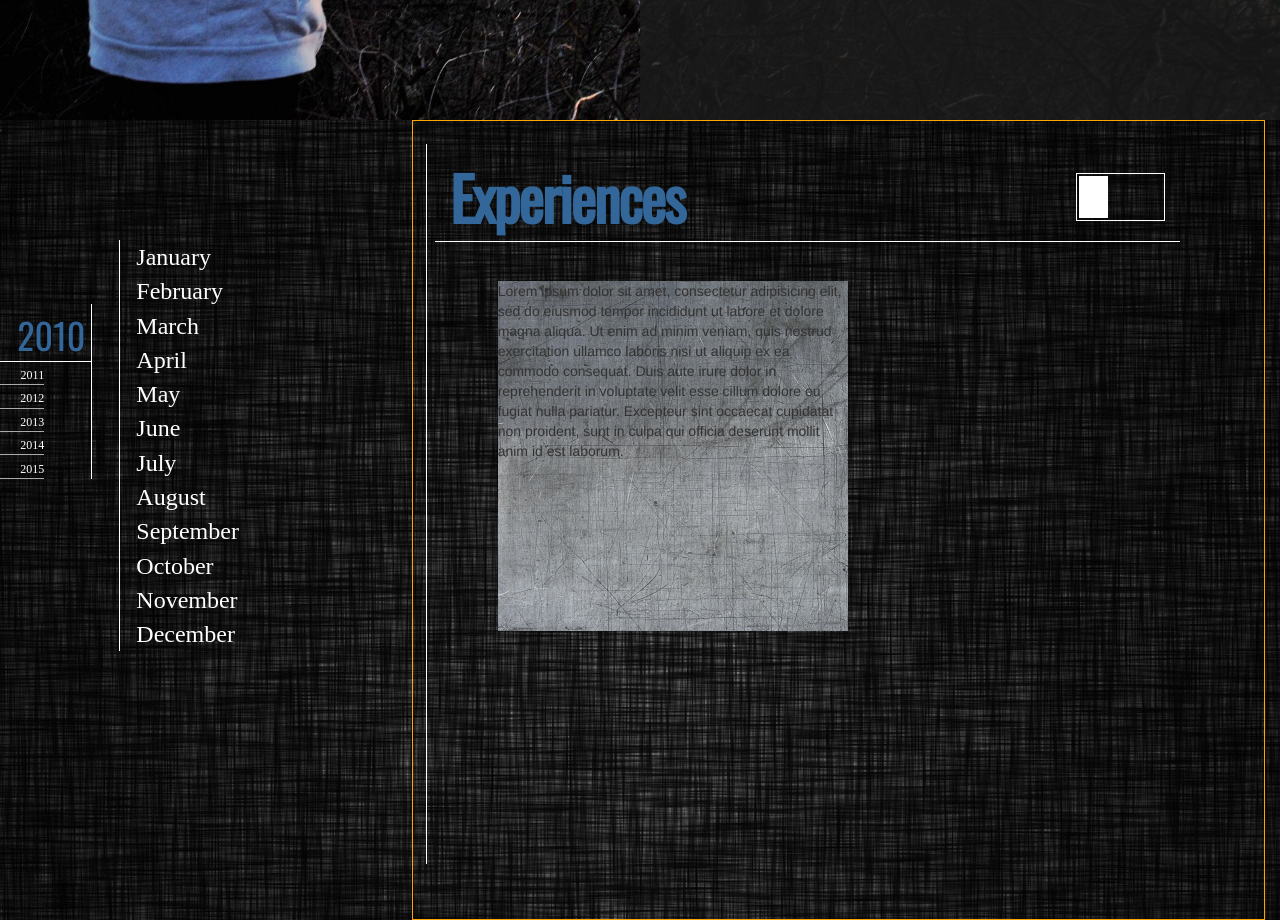
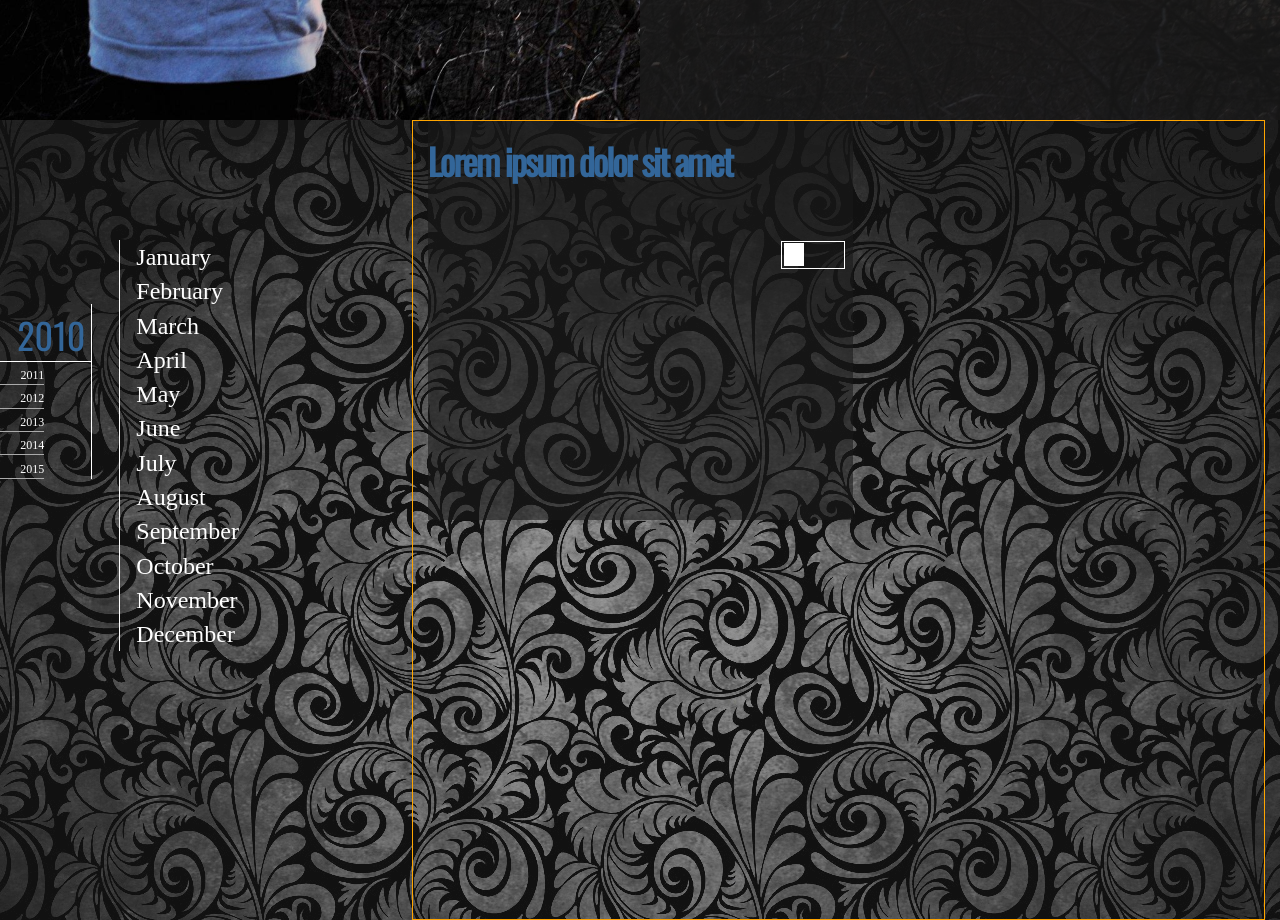
Before and after one commit to isaachibou/isaachibou.github.io, a plain HTML site: page index.html in a window 1280 px wide. Shown: the part 1480-2400 px from the top of the page. Drawn offline with nearby package versions, Linux system fonts and the light colour scheme; a web font is replaced by a local one.

Commit message:
Real Cube

```diff
--- a/css/Elegance.css
+++ b/css/Elegance.css
@@ -164,7 +164,7 @@ nav a:hover { color: #336699; text-decoration: none;}
 
 
 
-#HeroTimeline { position: relative; padding: 0; margin: 0; width: 100vw; max-width: 100%; height: 100vh; background: url('../images/jpg/textures/blackfabric.jpg') center 0 no-repeat fixed; /* background-size: cover;*/  }
+#HeroTimeline { position: relative; padding: 0; margin: 0; width: 100vw; max-width: 100%; height: 100vh; background: url('../images/jpg/textures/tapisserie.jpg') center 0 no-repeat fixed; /* background-size: cover;*/  }
 #XP { position: absolute; top: 0%; left: 27%; color: white; font-size: 5rem; color: rgb(51,102,153); }
 
 
@@ -205,16 +205,23 @@ nav a:hover { color: #336699; text-decoration: none;}
 			 -webkit-transition: all .2s ease-in-out; -moz-transition: all .2s ease-in-out; -o-transition: all .2s ease-in-out; transition: all .2s ease-in-out;
 }
 
+/******************* XP Cube *******************/
+#XPCubeContainer {  padding: 0; position: absolute; height: 50%;  	transform-style: preserve-3d;
+				   -webkit-transition: transform 1s ease-in-out; moz-transition: transform 1s ease-in; -o-transition: transform 1s ease-in; transition: transform 1s ease-in;
+}
+#XPSlider { padding: 0; position: relative; height: 100%; transform-style: preserve-3d; transition: transform 0.5s ease; }
+#XPHip { position: absolute; height: 100%; }
+#XPHop { position: absolute; height: 100%; transform-origin: center left; }
 
 /******************* Cube it *******************/
 #Pane { position: absolute; border: 1px solid orange; height:100%; }
 .cubecontainer { position: absolute; top:20%;  	transform-style: preserve-3d;
--webkit-transition: transform 1s ease-in-out; moz-transition: transform 1s ease-in; -o-transition: transform 1s ease-in;
-         	  transition: transform 1s ease-in;}
+				 -webkit-transition: transform 1s ease-in-out; moz-transition: transform 1s ease-in; -o-transition: transform 1s ease-in;
+         	     transition: transform 1s ease-in;}
 .slider { position: relative; left: 20%;width: 25em; height: 25em; transform-style: preserve-3d; transition: transform 0.5s ease; }
 .sliderpane { position: absolute; width: 25em; height: 25em; background: white; opacity: 1;   }
 
-#Hip { position: absolute; width: 25em; height: 25em; background: url('../images/jpg/textures/metal.jpg');  ; }
+#Hip { position: absolute; width: 25em; height: 25em; background: url('../images/jpg/textures/metal.jpg'); }
 #Hop { position: absolute; width: 25em; height: 25em; background: url('../images/jpg/textures/blackplanks.jpg'); }
 
 .frontpanel { -webkit-transition: transform 1s ease-in-out; moz-transition: transform 1s ease-in; -o-transition: transform 1s ease-in;
@@ -230,26 +237,13 @@ nav a:hover { color: #336699; text-decoration: none;}
 
 
 /******************* Contents *******************/
-#primcontent { position: absolute; padding: 0; top: 3%; left: 8.3%; color: #FFF; font-family: 'Jura','Nixie One', Serif; font-size: 4rem; height: 90%; border-left: 1px solid white;
-		   -webkit-transition: all 1s ease 2s; -moz-transition: all 1s ease .2s; -o-transition: all 1s ease .2s; transition: all 1s ease .2s;
-}
-#primcontent h2 { font-size: 4rem; color: #336699; }
-#primcontent h4 { font-size: 3rem; color: #FFF; }
-#primcontent p { font-size: 2rem; }
 
-#primtitle { position: absolute; left:1%; border-bottom: 1px solid white; }
-#primtitle h1 { font-size: 5rem; }
 
-#togglemode { position: absolute; top: 30%; right: 2%; height: 50%; width: 12%; border: 1px solid white; }
-#togglecursor { position: absolute; top:5%;   background: white; height: 90%; width: 33%; }
+.togglemode { position: absolute; top: 30%; right: 2%; height: 7%; width: 15%; border: 1px solid white; z-index:999; }
+.togglecursor { position: absolute; top:5%;   background: white; height: 90%; width: 33%; }
 .toggleleft { left:2.5%; right: auto; -webkit-transition: all 1s ease-in-out; -moz-transition: all 1s ease-in-out; -o-transition: all 1s ease-in-out; transition: all 1s ease-in-out; }
 .toggleright { left: auto; right: 2.5%; -webkit-transition: all 1s ease-in-out; -moz-transition: all 1s ease-in-out; -o-transition: all 1s ease-in-out; transition: all 1s ease-in-out; }
 
-
-#xpxplorer { padding: 3% 0 0 2%; position: absolute; bottom: 1%;  left: 1%; height: 20%; }
-#xpxplorer a { padding: 0 0  0 2%; font-family: 'Jura'; font-weight: normal ;float: left; display: block; font-size: 2.5rem; width: 40% ; height: 50%; border-radius: 15px; border: 1px solid #336699; background: rgba(51,102,100,0.3); cursor :pointer; }
-#xpxplorer span { font-size: 3.5rem; vertical-align: -30%;}
-#next{ margin-left: 7%; }
 
 
 /******************* Del Bor *******************/
--- a/index.html
+++ b/index.html
@@ -110,59 +110,30 @@
 			</ul>
 
 			<div id="Pane" class="wrap col-md-offset-4 col-md-8">
-				<div class="cubecontainer">
-					<div class="slider">
-						 <div id="Hip" class="frontpanel sliderpane">
-							Lorem ipsum dolor sit amet, consectetur adipisicing elit, sed do eiusmod
-							tempor incididunt ut labore et dolore magna aliqua. Ut enim ad minim veniam,
-							quis nostrud exercitation ullamco laboris nisi ut aliquip ex ea commodo
-							consequat. Duis aute irure dolor in reprehenderit in voluptate velit esse
-							cillum dolore eu fugiat nulla pariatur. Excepteur sint occaecat cupidatat non
-							proident, sunt in culpa qui officia deserunt mollit anim id est laborum.
+				<div id="XPCubeContainer" class ="col-md-6">
+					<div id="XPSlider" class="col-md-12">
+						<div id="XPHip" class=" over col-md-12">
+								<div class="togglemode">
+									<div class="togglecursor toggleleft"></div>
+								</div>
+								<h1>Lorem ipsum dolor sit amet</h1>
 						</div>
 
-						<div id="Hop" class=" rightpanel sliderpane">
-							Lorem ipsum dolor sit amet, consectetur adipisicing elit, sed do eiusmod
-							tempor incididunt ut labore et dolore magna aliqua. Ut enim ad minim veniam,
-							quis nostrud exercitation ullamco laboris nisi ut aliquip ex ea commodo
-							consequat. Duis aute irure dolor in reprehenderit in voluptate velit esse
-							cillum dolore eu fugiat nulla pariatur. Excepteur sint occaecat cupidatat non
-							proident, sunt in culpa qui officia deserunt mollit anim id est laborum.
+						<div id="XPHop" class=" over col-md-12">
+								<div class="togglemode">
+									<div class="togglecursor toggleleft"></div>
+								</div>
+
+								<h1 style="color: lightgreen">Lorem ipsum dolor sit amet</h1>
 						</div>
 					</div>
 				</div>
+
+
 			</div>
 
 
-			<div id="primcontent" class="col-md-7 col-md-offset-3">
 
-				<div id="primtitle" class="col-md-12">
-					<div id="togglemode">
-						<div id="togglecursor" class="toggleleft"></div>
-					</div>
-					<h1>Experiences</h1>
-				</div>
-				<!--
-				<div id="2010m01m06" class="xpdetails hidden col-md-12">
-					<h2 class="primcontent"> Lycée Jules Haag </h2>
-					<h4 class="primcontent"> High School Diploma </h4>
-					<p style="margin-top: 5%;">
-						<span style="border-bottom: 1px solid white"> Baccalauréat S </span> ( science ) awarded with honors ( June 2010 )</br>
-						 in English language reinforcement section
-					</p>
-					<img id="bac" src="images/jpg/bac.jpg" class="primcontent" style="margin-top: 0%; opacity: 0.8;">
-					<p style="margin-top: 3%;">
-						Classes taken: </br>
-						<span style="font-size: 1.5rem; font-weight: bold; color: #336699;"> Mathematics, Physics, Chemistry, Engineering, </br> Philosophy, French, English, German,	 Sports </span>
-					</p>
-				</div>
-
-				<div id="2010m08m12" class="xpdetails hidden col-md-12">
-					<img id="bac" src="images/jpg/places/tdk.jpg" class="primcontent" style="margin-top: 0%; opacity: 0.8;">
-				</div>
-				 -->
-			</div>
-			-->
 	</div>
 
 
--- a/js/Elegance.js
+++ b/js/Elegance.js
@@ -170,23 +170,34 @@ function highlightpertinents( id ) {
 }
 
 function unveilCubeStyle() {
-	$( '#togglemode' ).click(function() {
-		$('#togglecursor').toggleClass("toggleleft");
-		$('#togglecursor').toggleClass("toggleright");
+
+	/* Cube Setup */
+	var w = $('#XPHop').width();
 
 
-		if($('#togglecursor').hasClass("toggleleft"))
+	$('#XPHop').css('transform','rotateY(-90deg) translateX('+-w+'px) ');
+
+
+
+	/* Cube Rotation Trigger */
+	$( '.togglemode' ).click(function() {
+		/* Button Animation*/
+		$('.togglecursor').toggleClass("toggleleft");
+		$('.togglecursor').toggleClass("toggleright");
+
+		/* Behaviour */
+		if( $('.togglecursor').hasClass("toggleright"))
 		{
-			$('.cubecontainer').css('transform','initial');
+			$('#XPCubeContainer').css('transform','translateX('+w/2+'px) rotateY(90deg)');
 		}
-
-		if($('#togglecursor').hasClass("toggleright"))
+		if( $('.togglecursor').hasClass("toggleleft"))
 		{
-				$('.cubecontainer').css('transform','translateX(25em) rotateY(90deg)');
+			$('#XPCubeContainer').css('transform','initial');
 		}
 
 
  	});
+
 }
 
 function parallaxpourri() {
```
